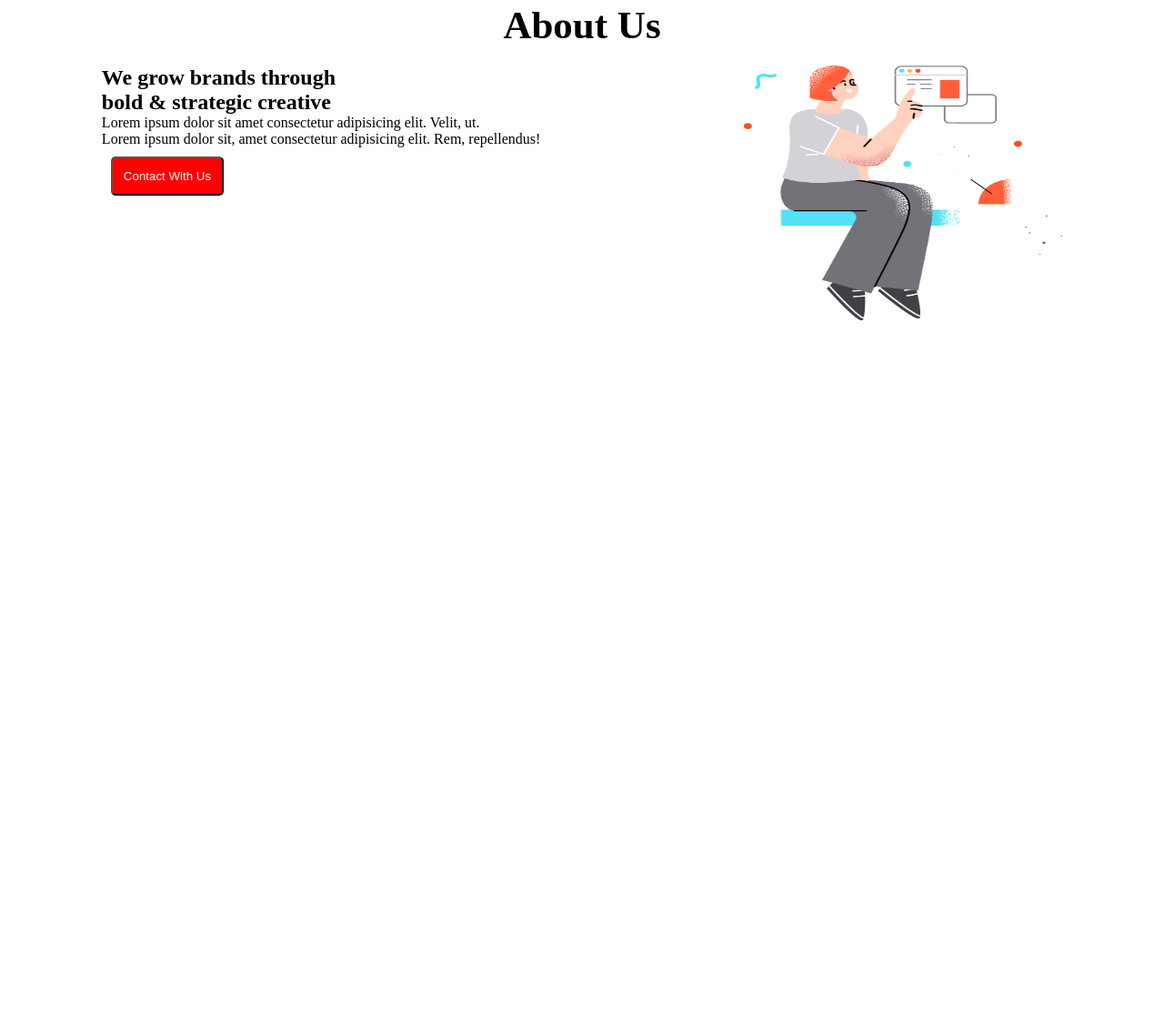
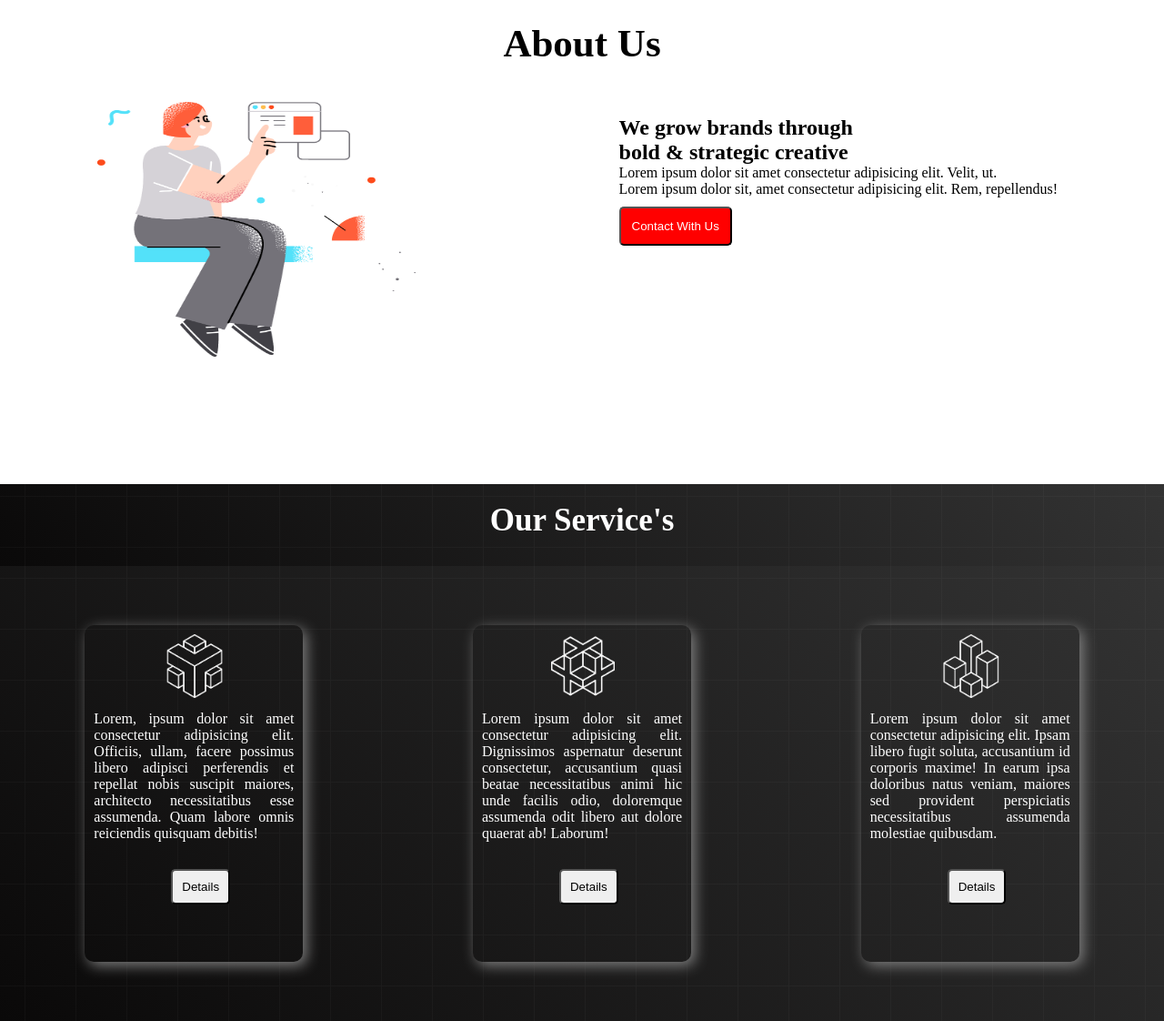
Before and after one commit to Atik203/Website-using-HTML-CSS, a plain HTML site: page index.html in a window 1280 px wide. Shown: the part 907-2029 px from the top of the page at 91% size. Before the commit the page ends 1273 px from the top, so only its background shows below. Drawn offline with Linux system fonts and the light colour scheme.

Commit message:
added about us

```diff
--- a/index.html
+++ b/index.html
@@ -52,14 +52,34 @@ bold & strategic creative
      </h1>
      <p>Lorem ipsum dolor sit amet consectetur adipisicing elit. Velit, ut.</p>
      <p>Lorem ipsum dolor sit, amet consectetur adipisicing elit. Rem, repellendus!</p>
-     <button class="btn">Contact With Us</button>
+     <button class="btn2">Contact With Us</button>
      </div>
      <div class="about-photo">
         <img class="photo" src="images/section.png" alt="">
      </div>
     </div>
   </section>
+<section>
+    <h1 class="title3">Our Service's</h1>
+    <div class="service-container">
 
+        <div class="box">
+        <img class="icon" src="icon/0.png" alt="">
+        <p>Lorem, ipsum dolor sit amet consectetur adipisicing elit. Officiis, ullam, facere possimus libero adipisci perferendis et repellat nobis suscipit maiores, architecto necessitatibus esse assumenda. Quam labore omnis reiciendis quisquam debitis!</p>
+        <button class="btn3">Details</button>
+        </div>
+        <div class="box">
+            <img class="icon" src="icon/1.png" alt="">
+            <p>Lorem ipsum dolor sit amet consectetur adipisicing elit. Dignissimos aspernatur deserunt consectetur, accusantium quasi beatae necessitatibus animi hic unde facilis odio, doloremque assumenda odit libero aut dolore quaerat ab! Laborum!</p>
+            <button class="btn3">Details</button>
+        </div>
+        <div class="box">
+            <img class="icon" src="icon/2.png" alt="">
+            <p>Lorem ipsum dolor sit amet consectetur adipisicing elit. Ipsam libero fugit soluta, accusantium id corporis maxime! In earum ipsa doloribus natus veniam, maiores sed provident perspiciatis necessitatibus assumenda molestiae quibusdam.</p>
+            <button class="btn3">Details</button>
+        </div>
+    </div>
+</section>
     </main>
     <footer>
 
--- a/style.css
+++ b/style.css
@@ -74,19 +74,71 @@
 .about-title{
     text-align: center;
     font-size: 43px;
-    margin: 20px;
+    margin: 40px;
 }
 .about-container{
     display: flex;
     justify-content: space-around;
     margin-top: 10px;
-    margin-bottom: 10px;
-
+    margin-bottom: 20px;
+  flex-direction: row-reverse;
+  height: 350px;
+  padding-bottom: 50px;
 }
 .photo{
     width: 350px;
     height: 280px;
 }
 .about-description{
+    margin: 15px 10px;
+}
+.btn2{
+    margin-top: 10px;
+    background-color: red;
+    color: white;
+    padding: 12px;
+    border-radius: 5px;
+}
+.service-container{
+    display: flex;
+    justify-content: space-around;
+    background-image: url(images/background.png),linear-gradient(45deg,#0a0909,#333333);
+    color: white;
+    height: 500px;
+    align-items: center;
+}
+.icon{
+    width: 70px;
+    padding-left: 76px;
+    margin-bottom: 10px;
 
 }
+.title3{
+    text-align: center;
+    padding-top: 20px;
+    background-image: url(images/background.png),linear-gradient(45deg,#0a0909,#333333);
+    color: white;
+    height: 70px;
+    font-size: 35px;
+}
+.box{
+    box-shadow: 4px 4px 15px gray;
+    width: 220px;
+    height: 350px;
+    text-align: justify;
+    margin: 8px;
+    padding: 10px;
+    border-radius: 10px;
+}
+.btn3{
+    align-items: center;
+    margin-left: 85px;
+    margin-top: 30px;
+    padding: 10px;
+    border-radius: 5px;
+    cursor: pointer;
+
+}
+.btn3:hover{
+    color: red;
+}
```
